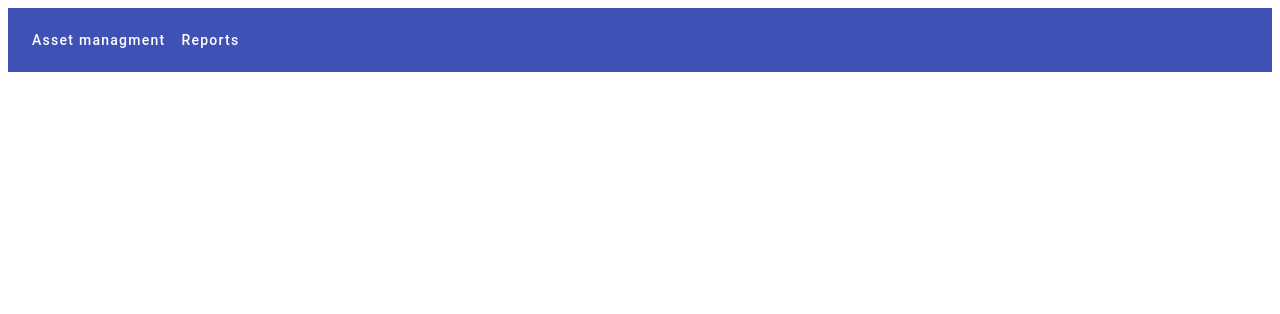
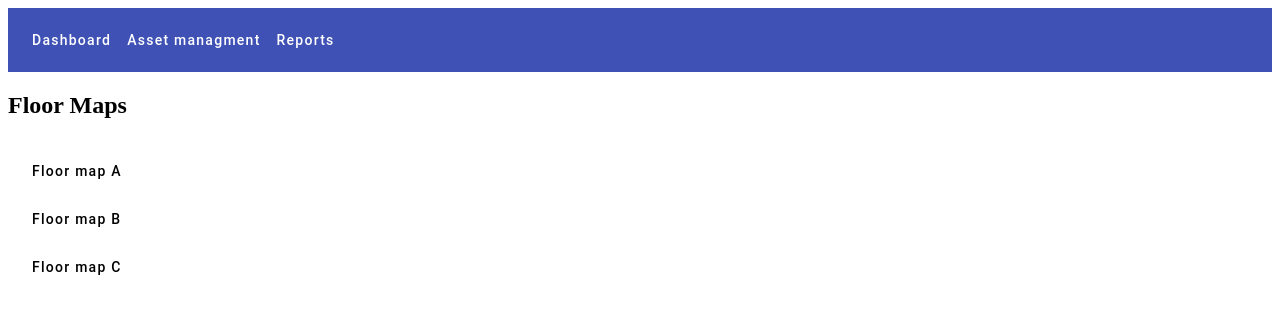
Before and after one commit to rikjalzabet/Indoor-localization, an Angular app in the folder web-ui/: page /dashboard in a window 1280 px wide. Before the commit this address led to /. Shown: the top 314 px of the page. Built offline with nearby package versions, Linux system fonts and the light colour scheme.

Commit message:
SCRUM-27 Crated dashboard page and list of all avalible floormaps

```diff
--- a/web-ui/src/app/app.routes.ts
+++ b/web-ui/src/app/app.routes.ts
@@ -2,11 +2,13 @@ import { RouterModule, Routes } from '@angular/router';
 import { AssetManagementComponent } from './asset-management/asset-management.component';
 import { ReportsComponent } from './reports/reports.component';
 import { NgModule } from '@angular/core';
+import { DashboardComponent } from './dashboard/dashboard.component';
 
 export const routes: Routes = [
-    { path: '', redirectTo: 'asset-managment', pathMatch: 'full'},
+    { path: '', redirectTo: 'dashboard', pathMatch: 'full'},
     { path: 'asset-managment', component: AssetManagementComponent },
     { path: 'reports', component: ReportsComponent },
+    { path: 'dashboard', component: DashboardComponent},
 ];
 
 @NgModule({
--- /dev/null
+++ b/web-ui/src/app/dashboard/dashboard.component.html
@@ -0,0 +1,8 @@
+<div *ngIf="floorMaps && floorMaps.length > 0">
+    <h2>Floor Maps</h2>
+    <mat-list>
+      <mat-list-item *ngFor="let floorMap of floorMaps">
+        <button mat-button (click)="selectedFloorMapId = floorMap.id">{{ floorMap.name }}</button>
+      </mat-list-item>
+    </mat-list>
+  </div>
--- /dev/null
+++ b/web-ui/src/app/dashboard/dashboard.component.ts
@@ -0,0 +1,46 @@
+import { Component, OnInit } from '@angular/core';
+import { IFloorMap } from '../models/IFloorMap';
+import { WebUiService } from '../services/web-ui.service';
+import { CommonModule } from '@angular/common';
+import { MatButtonModule } from '@angular/material/button';
+import { MatListModule } from '@angular/material/list';
+
+@Component({
+  selector: 'app-dashboard',
+  standalone: true,
+  imports: [CommonModule,
+    MatButtonModule,
+    MatListModule
+  ],
+  templateUrl: './dashboard.component.html',
+  styleUrl: './dashboard.component.css'
+})
+export class DashboardComponent implements OnInit {
+  floorMaps? : IFloorMap[];
+  floorMapMap = new Map<number, string>();
+  selectedFloorMapId?: number;
+
+  constructor(private webUiService: WebUiService){}
+
+  ngOnInit(): void {
+    this.fetchFloorMaps();
+  }
+
+  fetchFloorMaps(): void {
+    this.webUiService.getFloorMaps().subscribe({
+      next: (data) => {
+        this.floorMaps = data;
+        this.floorMaps.forEach(fm => this.floorMapMap.set(fm.id, fm.name));
+      },
+      error: (err) => console.error('Error fetching data', err)
+    });
+  }
+
+  getFloorMapImage(floorMapId?: number): string | undefined {
+    if (floorMapId === undefined) {
+      return undefined;
+    }
+    const floorMap = this.floorMaps?.find((fm) => fm.id === floorMapId);
+    return floorMap?.image;
+  }
+}
--- a/web-ui/src/app/nav/nav.component.html
+++ b/web-ui/src/app/nav/nav.component.html
@@ -1,5 +1,6 @@
 
   <mat-toolbar color="primary">
+    <button mat-button routerLink="/dashboard">Dashboard</button>
     <button mat-button routerLink="/asset-managment">Asset managment</button>
     <button mat-button routerLink="/reports">Reports</button>
   </mat-toolbar>
```
Also changed, not shown: web-ui/src/app/dashboard/dashboard.component.css (added), 1 other file (tests, documents, lock files or other folders).
